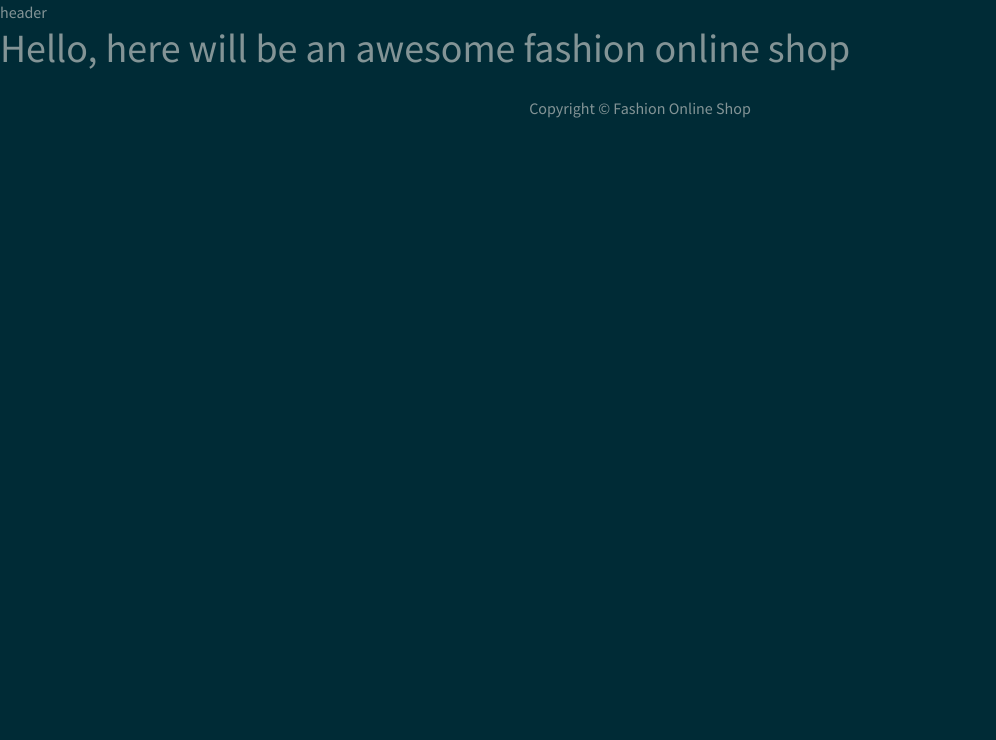
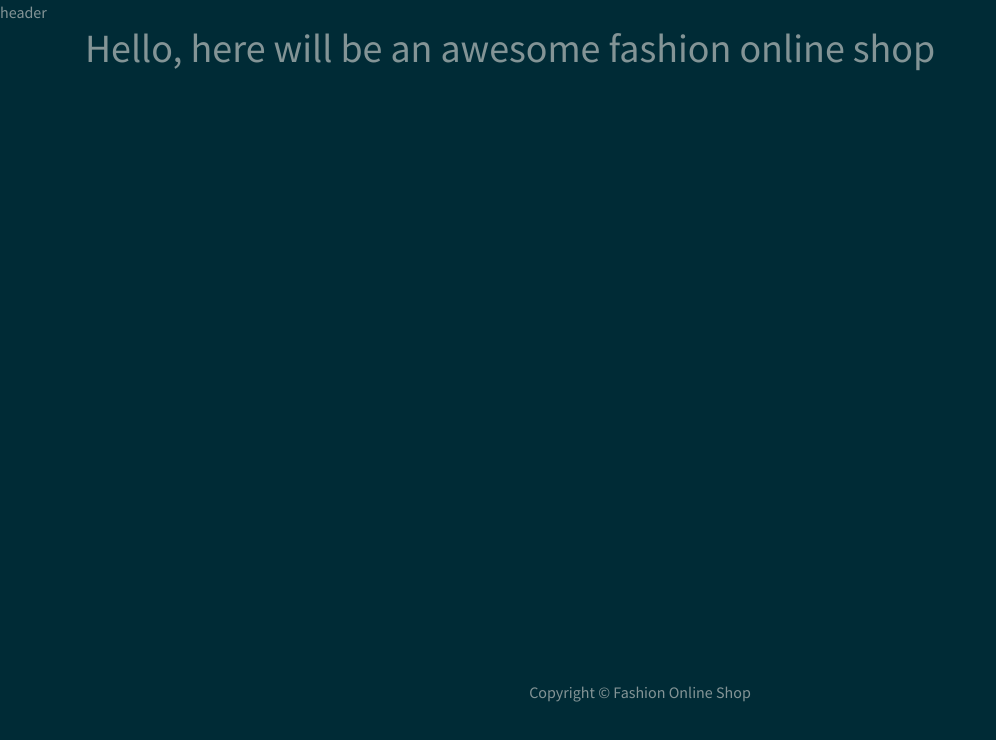
Before and after one commit to eduanathaci/online_shop, a React (Create React App) app in the folder browser/: page / in a window 1280 px wide. Shown: the top 740 px of the page, without its empty margins (0-996 px from the left). Built offline with nearby package versions, Linux system fonts and the light colour scheme.

Commit message:
reorganize App component

```diff
--- a/browser/src/App.js
+++ b/browser/src/App.js
@@ -1,11 +1,16 @@
 import Header from './components/Header'
 import Footer from './components/Footer'
+import { Container } from 'react-bootstrap'
 
 const App = () => {
   return (
     <>
       <Header />
-      <h1>Hello, here will be an awesome fashion online shop</h1>
+      <main>
+        <Container>
+          <h1>Hello, here will be an awesome fashion online shop</h1>
+        </Container>
+      </main>
       <Footer />
     </>
   );
```
